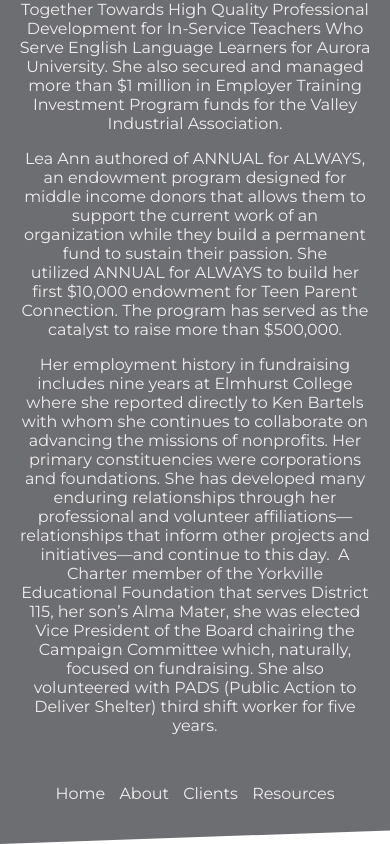
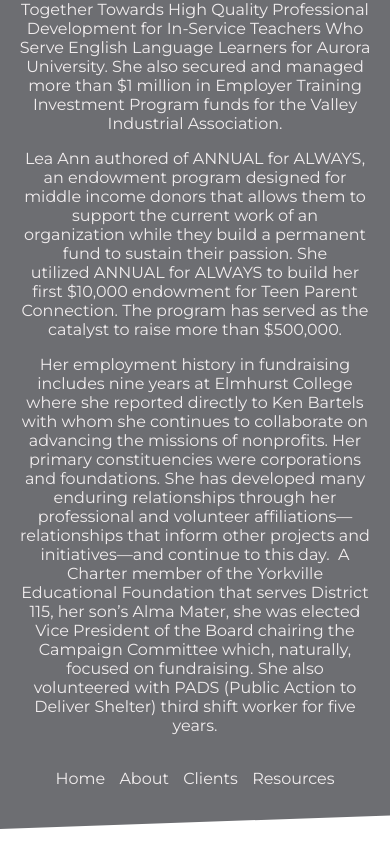
Before and after one commit to rskogsberg/dollars-and-sense, a plain HTML site: page about.html in a window 390 px wide. Shown: the part 1067-1911 px from the top of the page. Drawn offline with Linux system fonts and the light colour scheme.

Commit message:
Update main.css

```diff
--- a/css/main.css
+++ b/css/main.css
@@ -157,8 +157,8 @@ footer .navigation .navbar-right a:hover {
   .img-wrapper {
     width: 90vw;
   }
-  footer {
-    padding-top: 15px;
+  .home .block {
+    overflow: hidden;
   }
   footer .navigation {
     display: -webkit-box;
```
